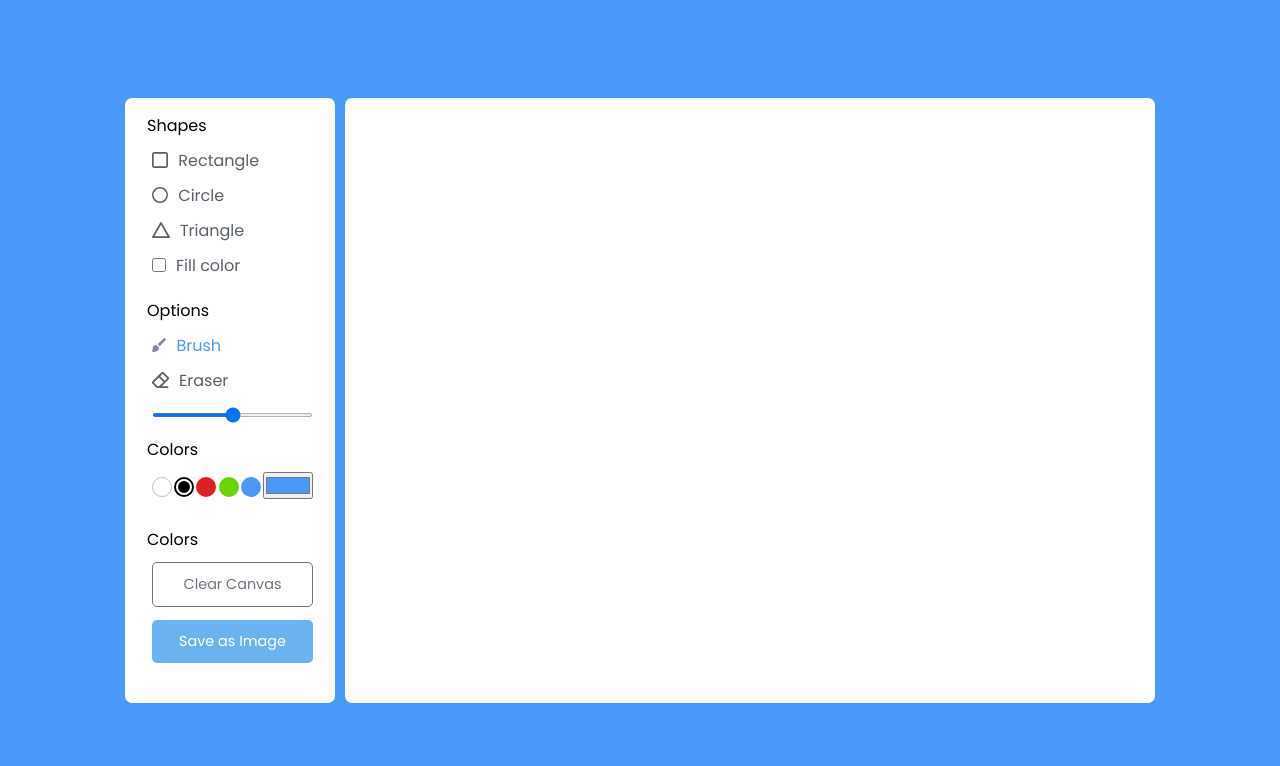
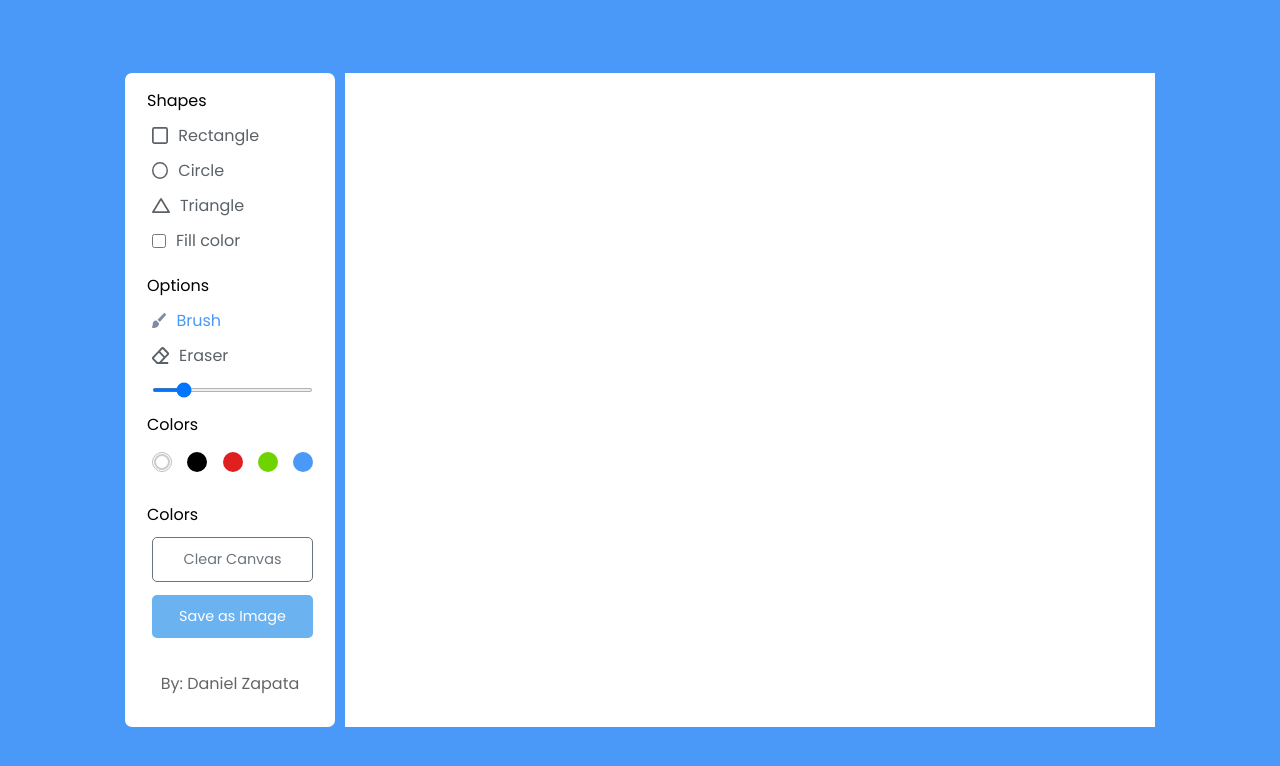
Before and after one commit to DanoZap/Paint-app, a plain HTML site: page index.html in a window 1280 px wide. Both pictures are taken after a click on the item 162 px from the left and 486 px from the top of the page. Drawn offline with Linux system fonts and the light colour scheme.

Commit message:
color fixed

```diff
--- a/index.html
+++ b/index.html
@@ -51,6 +51,9 @@
                         <input
                         type="range"
                         id="size-slider"
+                        min="0"
+                        max="30"
+                        value="5"
                         />
                     </li>
                 </ul>
@@ -62,8 +65,7 @@
                     <li class="option selected"></li>
                     <li class="option"></li>
                     <li class="option"></li>
-                    <li class="option"></li>
-                    <input type="color" id="color-picker" value="#4A98F7">
+                    <li class="option"><input type="color" id="color-picker" value="#4A98F7"></li>
                 </ul>
             </div>
             <div class="row buttons">
@@ -73,6 +75,7 @@
                     <button class="save-img">Save as Image</button>
                 </ul>
             </div>
+            <p class="myself">By: Daniel Zapata</p>
         </section>
         <section class="drawing-board">
             <canvas></canvas>
--- a/main.js
+++ b/main.js
@@ -1,17 +1,30 @@
 const canvas = document.querySelector("canvas"),
 toolBtns = document.querySelectorAll(".tool"),
-fillColor = document.querySelector("#fill-color")
+fillColor = document.querySelector("#fill-color"),
+sizeSlider = document.querySelector("#size-slider"),
+colorsBtns = document.querySelectorAll(".colors .option"),
+colorPicker = document.querySelector("#color-picker"),
+clearCanvas = document.querySelector(".clear-canvas"),
+saveImg = document.querySelector(".save-img"),
 ctx = canvas.getContext("2d");
 
 // Global variables with Default values
 let prevMouseX, prevMouseY, snapshot,
 isDrawing,
 selectedTool = "brush",
-brushWidth = 5
+brushWidth = 5,
+selectedColor = "000";
+
+const canvasBackground = () => {
+    ctx.fillStyle = "#fff";
+    ctx.fillRect(0, 0, canvas.width, canvas.height);
+    ctx.fillStyle = selectedColor;
+}
 
 window.addEventListener("load", () => {
     canvas.width = canvas.offsetWidth;
     canvas.height = canvas.offsetHeight;
+    canvasBackground();
 })
 
 const drawRect = (e) => {
@@ -42,7 +55,7 @@ const drawTriangle = (e) => {
     ctx.lineTo(e.offsetX, e.offsetY); // draw first line
     ctx.lineTo(prevMouseX * 2 - e.offsetX, e.offsetY); // bottom line of triangle
     ctx.closePath(); //closing patch of a triangle so the third line draw automatically
-    fillColor.checked ?ctx.fill() : ctx.stroke(); // fill color
+    fillColor.checked ? ctx.fill() : ctx.stroke(); // fill color
 }
 
 const starDraw = (e) => {
@@ -51,8 +64,11 @@ const starDraw = (e) => {
     prevMouseY = e.offsetY;
     ctx.beginPath() //create new path to draw
     ctx.lineWidth = brushWidth; // line width
+    ctx.strokeStyle = selectedColor;
+    ctx.fillStyle = selectedColor;
     snapshot = ctx.getImageData(0, 0, canvas.width, canvas.height);
 }
+
 const stopDraw = () => {
     isDrawing = false;
 }
@@ -61,7 +77,8 @@ const drawing = (e) => {
     if(!isDrawing) return;
     ctx.putImageData(snapshot, 0, 0);
 
-    if(selectedTool === "brush") {
+    if(selectedTool === "brush" || selectedTool === "eraser") {
+        ctx.strokeStyle = selectedTool === "eraser" ? "#fff" : selectedColor;
         ctx.lineTo(e.offsetX, e.offsetY); //Create line according to mouse
         ctx.stroke(); //draw line with color
     } else if (selectedTool === "rectangle") {
@@ -83,6 +100,33 @@ toolBtns.forEach(btn => {
     })
 })
 
+sizeSlider.addEventListener("change", () => brushWidth = sizeSlider.value);
+
+colorsBtns.forEach(btn => {
+    btn.addEventListener("click", () => {
+        document.querySelector(".options .selected").classList.remove("selected");
+        btn.classList.add("selected");
+        selectedColor = window.getComputedStyle(btn).getPropertyValue("background-color");
+    })
+});
+
+colorPicker.addEventListener("change", () => {
+    colorPicker.parentElement.style.background = colorPicker.value;
+    colorPicker.parentElement.click();
+});
+
+clearCanvas.addEventListener("click", () => {
+    ctx.clearRect(0, 0, canvas.width, canvas.height);
+});
+
+saveImg.addEventListener("click", () => {
+    const link = document.createElement("a");
+    link.download = `${Date.now()}.jpg`;
+    link.href = canvas.toDataURL();
+    link.click();
+});
+
+
 canvas.addEventListener("mousedown", starDraw);
 canvas.addEventListener("mouseup", stopDraw);
 canvas.addEventListener("mousemove", drawing);
--- a/style.css
+++ b/style.css
@@ -93,21 +93,21 @@ section {
 
 .colors .option:nth-child(1) {
     border: 1px solid #bfbfbf;
-    background: #fff;
+    background-color: #fff;
 }
 .colors .option:nth-child(2){
-    background: #000;
+    background-color: #000;
 }
 
 .colors .option:nth-child(3){
-    background: #E02020;
+    background-color: #E02020;
 }
 
 .colors .option:nth-child(4){
-    background: #6DD400;
+    background-color: #6DD400;
 }
 .colors .option:nth-child(5){
-    background: #4A98F7;
+    background-color: #4A98F7;
 }
 
 .colors .option.selected::before {
@@ -127,7 +127,7 @@ section {
     border-color: #ccc;
 }
 
-.option #color-picker {
+#color-picker {
     opacity: 0;
     cursor: pointer;
 }
@@ -169,3 +169,9 @@ section {
     width: 100%;
     height: 100%;
 }
+
+.myself {
+    opacity: .6;
+    text-align: center;
+    padding-bottom: 24px;
+}
```
